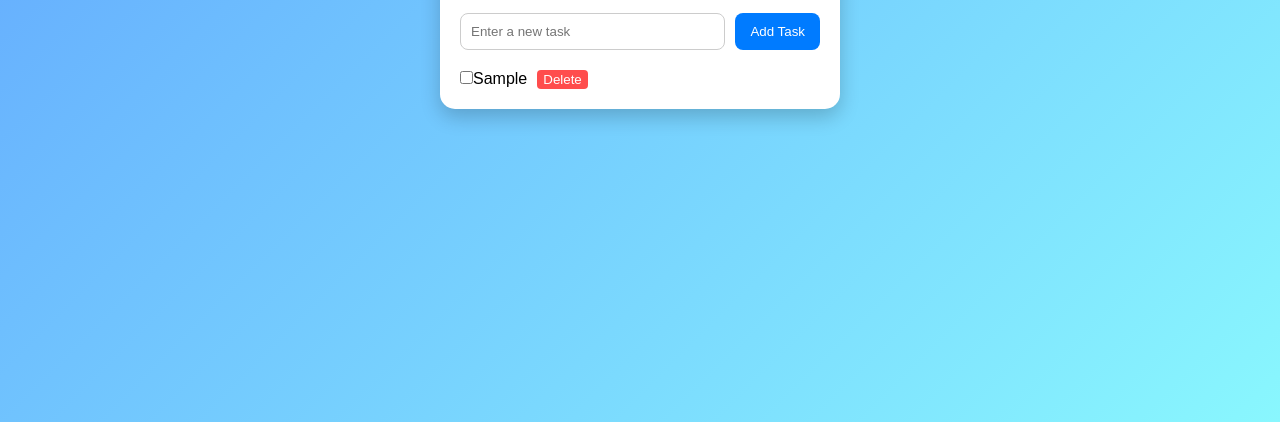
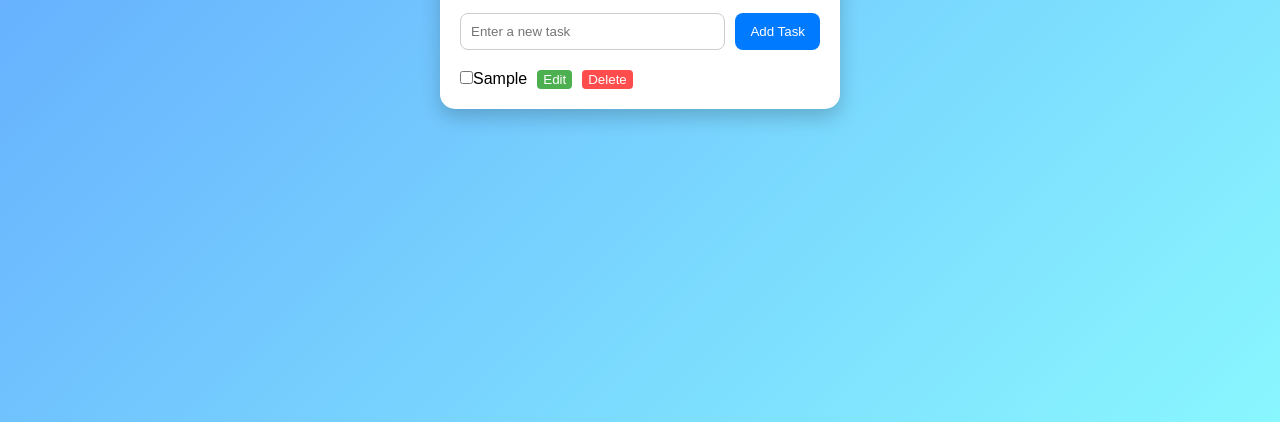
Before and after one commit to Jyoti-coder1/jyoti-projects-collection, a plain HTML site: page To-Do List App/index.html in a window 1280 px wide. Both pictures are taken after typing "Sample" into the empty fields and a click on the button "Add Task". Shown: the part 378-800 px from the top of the page. Drawn offline with Linux system fonts and the light colour scheme.

Commit message:
Edit Task

```diff
--- a/To-Do List App/script.js
+++ b/To-Do List App/script.js
@@ -26,6 +26,18 @@ function addTask() {
     const span = document.createElement("span");
     span.textContent = taskText;
 
+    // Create Edit button
+    const editBtn = document.createElement("button");
+    editBtn.textContent = "Edit";
+    editBtn.className = "edit-btn";
+
+    editBtn.addEventListener("click", () => {
+        const newText = prompt("Edit your task:", span.textContent);
+        if(newText !== null & newText.trim() !== "") {
+            span.textContent = newText.trim();
+        }
+    });
+
     // create delete button
     const deleteBtn = document.createElement("button");
     deleteBtn.textContent = "Delete";
@@ -36,9 +48,10 @@ function addTask() {
         taskList.removeChild(li);
     });
 
-    //Append checkbox + text + delete button to li
+    //Append checkbox + text + edit + delete button to li
     li.appendChild(checkbox);
     li.appendChild(span);
+    li.appendChild(editBtn);
     li.appendChild(deleteBtn);
 
     //Append li to task list
--- a/To-Do List App/style.css
+++ b/To-Do List App/style.css
@@ -64,6 +64,20 @@ h1 {
     color: gray;
 }
 
+.edit-btn {
+    margin-left: 10px;
+    padding: 2px 6px;
+    border: none;
+    background-color: #4caf50;
+    color: white;
+    border-radius: 4px;
+    cursor: pointer;
+}
+
+.edit-btn:hover {
+    background-color: #388e3c;
+}
+
 .delete-btn {
     margin-left: 10px;
     padding: 2px 6px;
```
